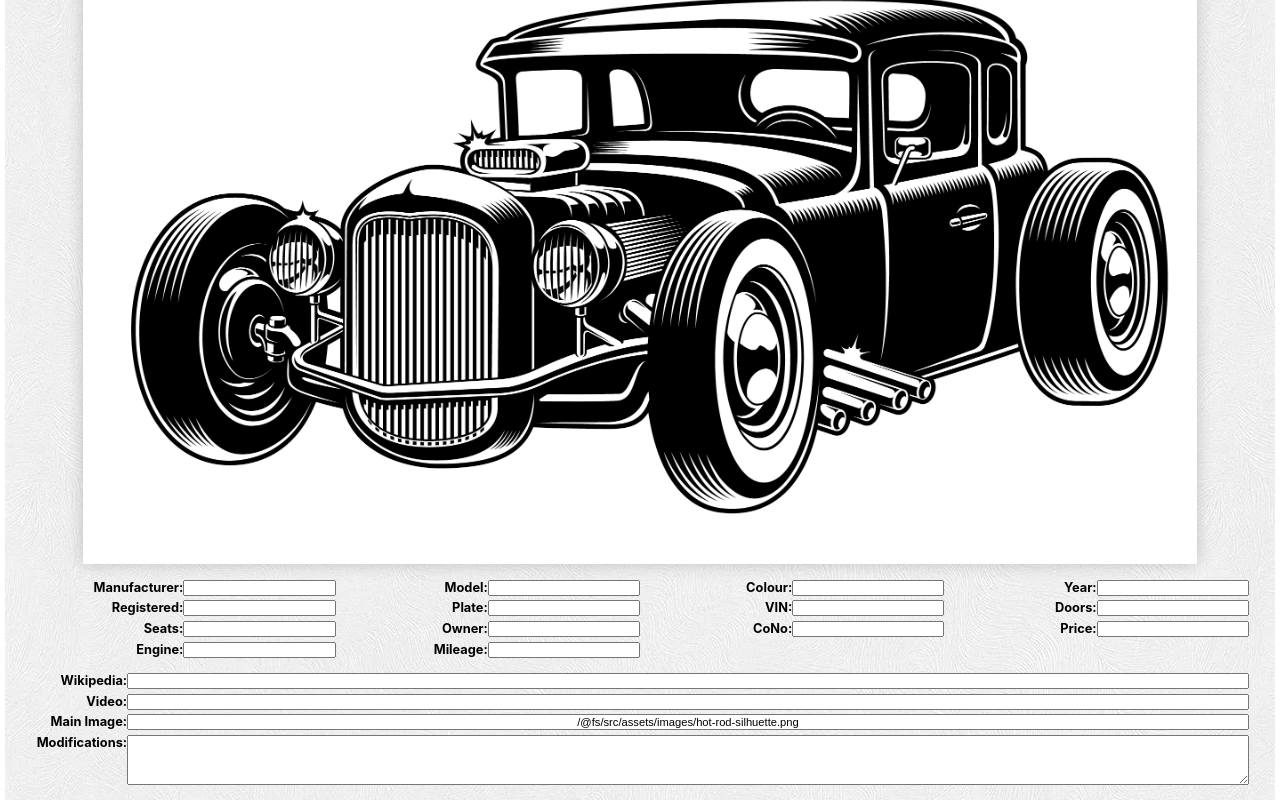
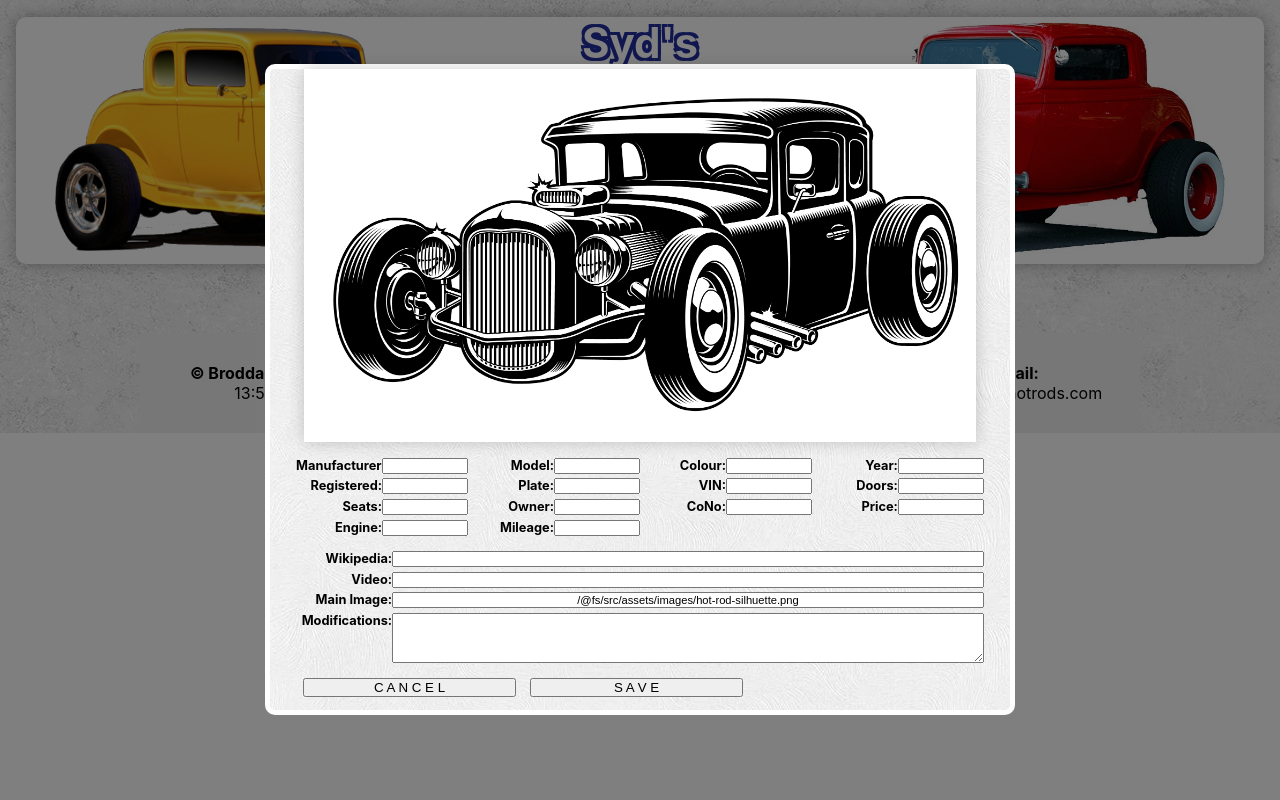
Before and after one commit to sydneymurray/nology-fullstack-project-frontend, a React (Create React App) app: page / in a window 1280 px wide. Both pictures are taken after a click on the button "Register a Car". Built offline with nearby package versions, Linux system fonts and the light colour scheme; no server answers.

Commit message:
SCSS Tweaks

```diff
--- a/src/containers/CarModal/CarModal.scss
+++ b/src/containers/CarModal/CarModal.scss
@@ -18,12 +18,12 @@
   background-attachment: scroll;
   border-radius: 10px;
   grid-gap: 3ch;
-  //width: 70%;
+  max-width: 750px;
   border: 5px solid white;
   padding-left: 1rem;
   padding-right: 1rem;
   &__image{
-    width: 90%;
+    width: 95%;
     max-height: 700px;
     object-fit: cover;
     box-shadow: 0 0 1rem 0 rgb(0 0 0 / 20%);
```
